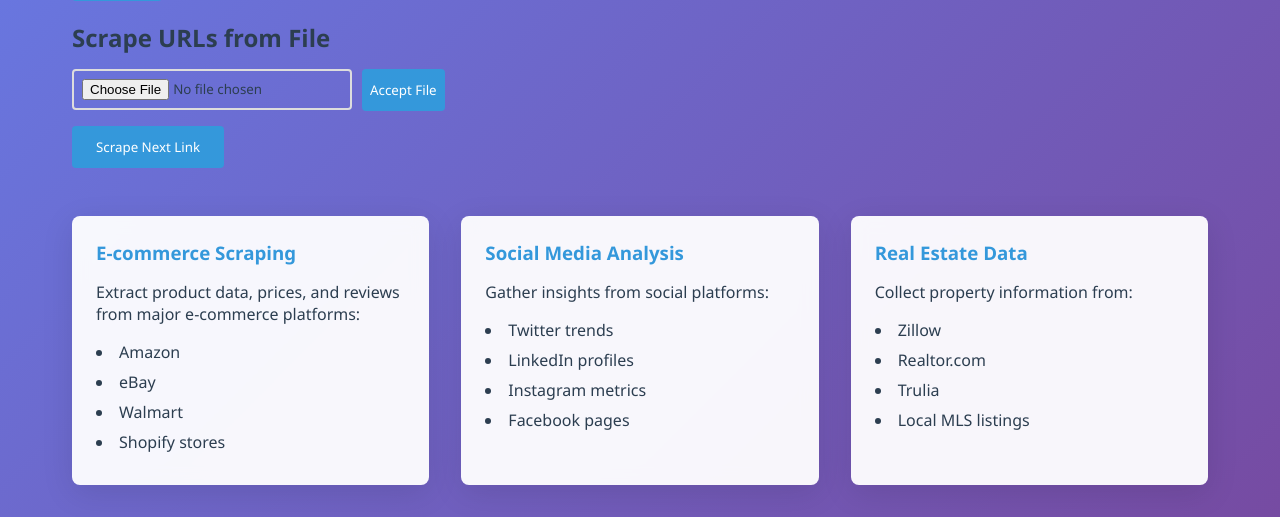
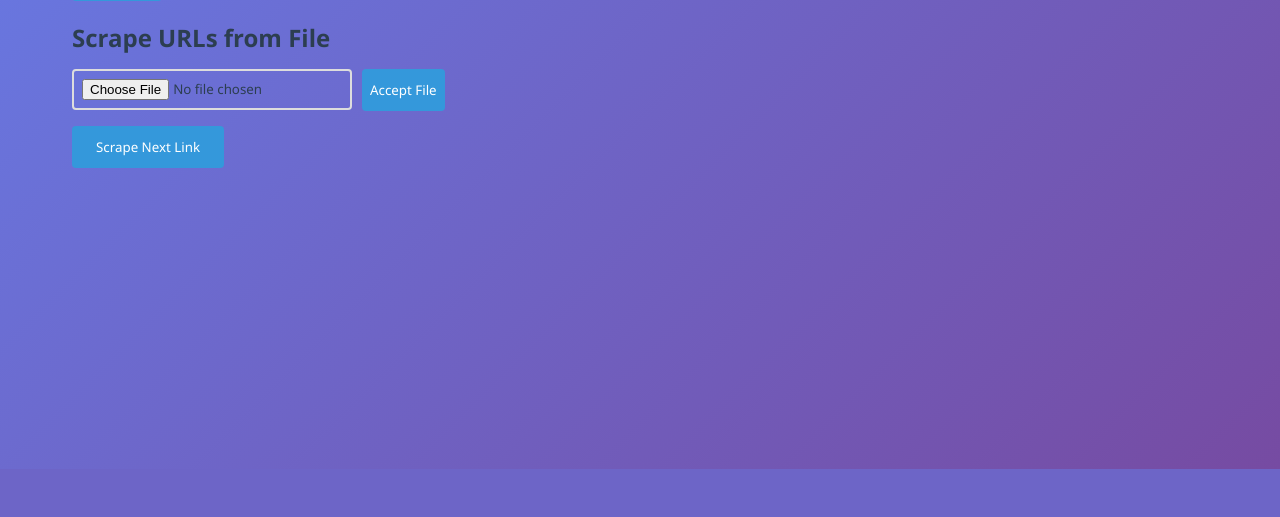
Before and after one commit to marians002/Distributed-Scraper, a Flask app: page / in a window 1280 px wide. Shown: the part 331-848 px from the top of the page. After the commit the page ends 800 px from the top, so only its background shows below. Run offline with Flask 3, Linux system fonts and the light colour scheme.

Commit message:
frontend improvements

```diff
--- a/client/client.py
+++ b/client/client.py
@@ -33,27 +33,6 @@
 
     response = send_scrape_request(url, settings)
     return format_response(response)
-
-
-@app.route('/scrape_file', methods=['POST'])
-def scrape_file():
-    if 'file' not in request.files:
-        return "No file part", 400
-
-    file = request.files['file']
-    if file.filename == '':
-        return "No selected file", 400
-
-    if file and file.filename.endswith('.txt'):
-        urls = file.read().decode('utf-8').splitlines()
-        results = []
-        for url in urls:
-            if url.strip():  # Ensure the URL is not empty
-                response = send_scrape_request(url.strip(), "html")
-                results.append(format_response(response))
-        return "\n".join(results)
-    else:
-        return "Invalid file type. Please upload a .txt file.", 400
 
 
 def send_scrape_request(url, settings):
@@ -167,7 +146,7 @@
     based on semicolons, curly braces, and applying proper indentation.
     """
     # Remove the list brackets and quotes if the code is in a list format
-    if isinstance(js_code, list):
+    if isinstance(js_code, list) and js_code:
         js_code = js_code[0]
 
     # Initialize variables
--- a/client/templates/frontend.html
+++ b/client/templates/frontend.html
@@ -88,40 +88,6 @@
       <textarea id="scrapedData" rows="15" cols="100"></textarea>
     </div>
 
-    <div class="recommendations">
-      <div class="card">
-        <h3>E-commerce Scraping</h3>
-        <p>Extract product data, prices, and reviews from major e-commerce platforms:</p>
-        <ul>
-          <li>Amazon</li>
-          <li>eBay</li>
-          <li>Walmart</li>
-          <li>Shopify stores</li>
-        </ul>
-      </div>
-
-      <div class="card">
-        <h3>Social Media Analysis</h3>
-        <p>Gather insights from social platforms:</p>
-        <ul>
-          <li>Twitter trends</li>
-          <li>LinkedIn profiles</li>
-          <li>Instagram metrics</li>
-          <li>Facebook pages</li>
-        </ul>
-      </div>
-
-      <div class="card">
-        <h3>Real Estate Data</h3>
-        <p>Collect property information from:</p>
-        <ul>
-          <li>Zillow</li>
-          <li>Realtor.com</li>
-          <li>Trulia</li>
-          <li>Local MLS listings</li>
-        </ul>
-      </div>
-    </div>
   </div>
 
   <script src="{{ url_for('static', filename='scripts.js') }}"></script>
```
